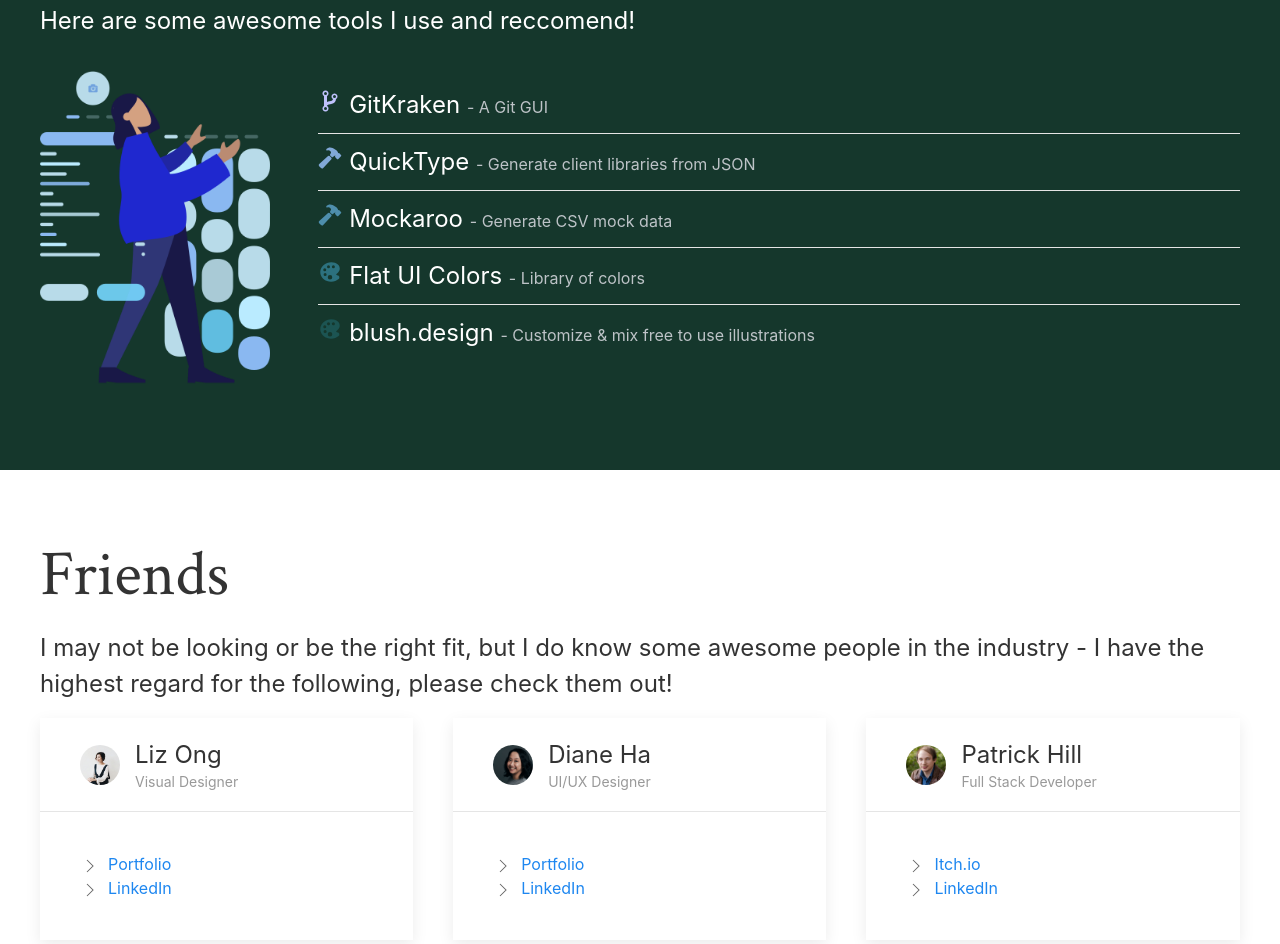
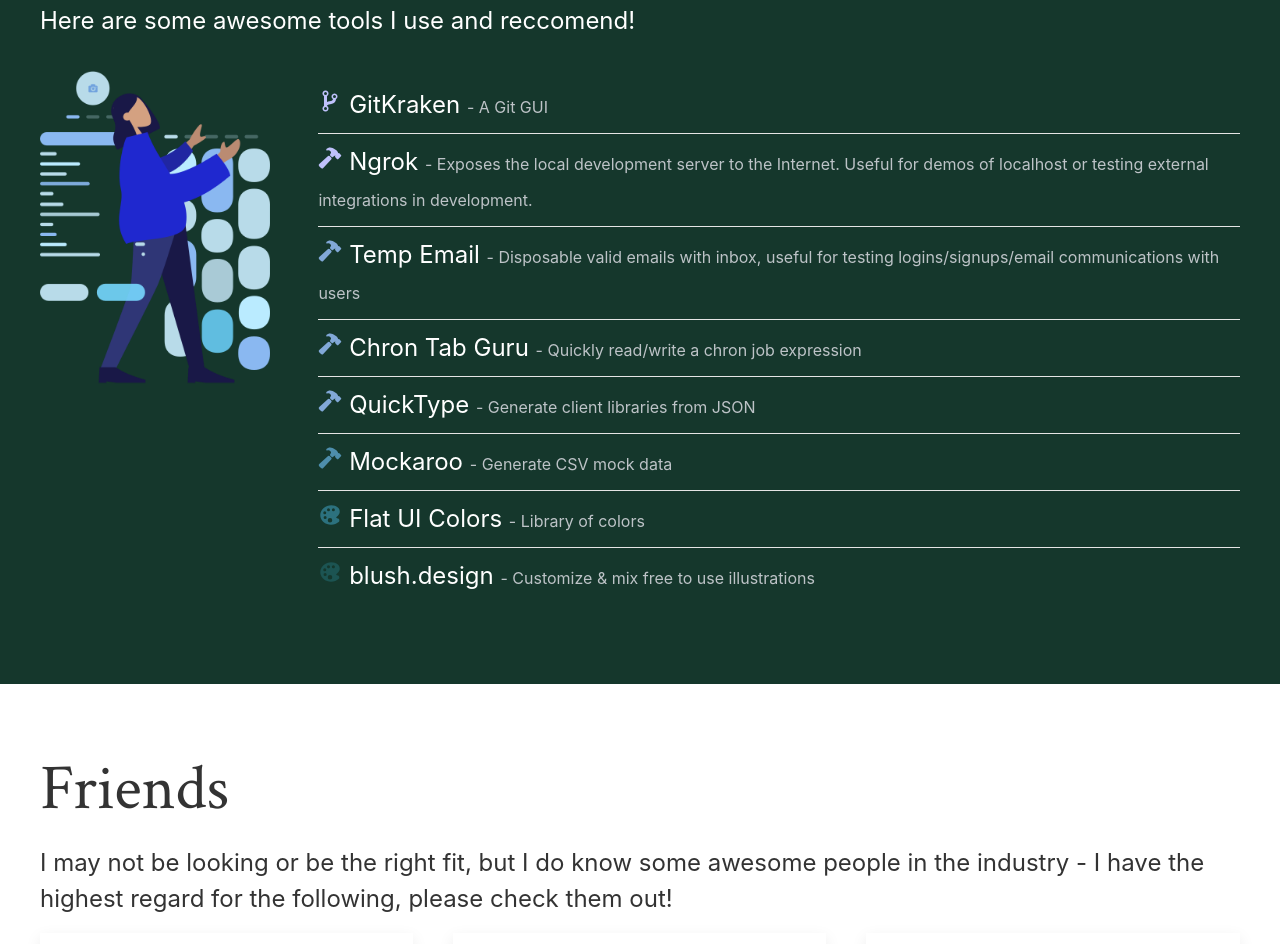
Before and after one commit to phamdal/phamdal.github.io, a plain HTML site: page index.html in a window 1280 px wide. Shown: the part 2932-3876 px from the top of the page. Drawn offline with nearby package versions, Linux system fonts and the light colour scheme.

Commit message:
Added new tools

```diff
--- a/index.html
+++ b/index.html
@@ -177,6 +177,21 @@
               </li>
               <li>
                 <div class="toolListItem">
+                  <div><ion-icon name="hammer" style="color:#BFC1FB"></ion-icon> <a href="https://ngrok.com/" target="_blank" class="uk-link-heading">Ngrok</a> <span class="toolDescription">- Exposes the local development server to the Internet. Useful for demos of localhost or testing external integrations in development.</span></div>
+                </div>
+              </li>
+              <li>
+                <div class="toolListItem">
+                  <div><ion-icon name="hammer" style="color:#81A8D7"></ion-icon> <a href="https://temp-mail.org/" target="_blank" class="uk-link-heading">Temp Email</a> <span class="toolDescription">- Disposable valid emails with inbox, useful for testing logins/signups/email communications with users</span></div>
+                </div>
+              </li>
+              <li>
+                <div class="toolListItem">
+                  <div><ion-icon name="hammer" style="color: #81A8D7"></ion-icon> <a href="https://crontab.guru/" target="_blank" class="uk-link-heading">Chron Tab Guru</a> <span class="toolDescription">- Quickly read/write a chron job expression</span></div>
+                </div>
+              </li>
+              <li>
+                <div class="toolListItem">
                   <div><ion-icon name="hammer" style="color:#81A8D7"></ion-icon> <a href="https://quicktype.io/" target="_blank" class="uk-link-heading">QuickType</a> <span class="toolDescription">- Generate client libraries from JSON</span></div>
                 </div>
               </li>
```
